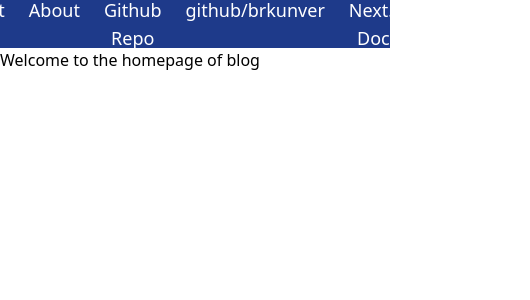
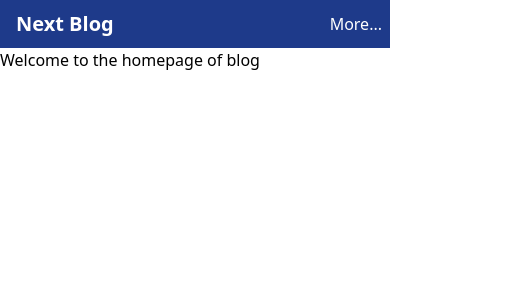
Before and after one commit to brkunver/next-static-blog, a Next.js app: page / in a window 390 px wide. Shown: the top 300 px of the page, 530 px wide, since content can reach past the window. Built offline with nearby package versions, Linux system fonts and the light colour scheme.

Commit message:
add responsiveness to navbar

```diff
--- a/app/page.jsx
+++ b/app/page.jsx
@@ -1,3 +1,5 @@
 export default function Home() {
-  return <main className="">Welcome to the homepage of blog</main>
+  return <main className="container mx-auto">
+    Welcome to the homepage of blog
+    </main>
 }
--- /dev/null
+++ b/components/Hero.jsx
@@ -0,0 +1,5 @@
+export default function Hero() {
+    return <div className="">
+
+    </div>
+}
--- a/components/Navbar.jsx
+++ b/components/Navbar.jsx
@@ -2,11 +2,11 @@ import Link from "next/link"
 
 const Navbar = () => {
   return (
-    <nav className="flex justify-center space-x-4 items-center bg-blue-900 h-12">
+    <nav className="flex px-2 justify-between lg:py-0 lg:justify-center space-x-4 items-center bg-blue-900 h-12">
       <Link href="/" className="text-xl font-bold mx-2 text-white">
         Next Blog
       </Link>
-      <div className="flex text-lg text-center space-x-6 text-white">
+      <div className="hidden lg:flex text-lg text-center space-x-6 text-white">
         <Link href="/contact">Contact</Link>
         <Link href="/about">About</Link>
         <a href="https://github.com/brkunver/next-static-blog">Github Repo</a>
@@ -14,6 +14,7 @@ const Navbar = () => {
         <a href="https://nextjs.org/docs">Next.js Docs</a>
         <a href="https://jsonplaceholder.typicode.com/">Json Placeholder</a>
       </div>
+      <button className="lg:hidden text-white">More...</button>
     </nav>
   )
 }
```
